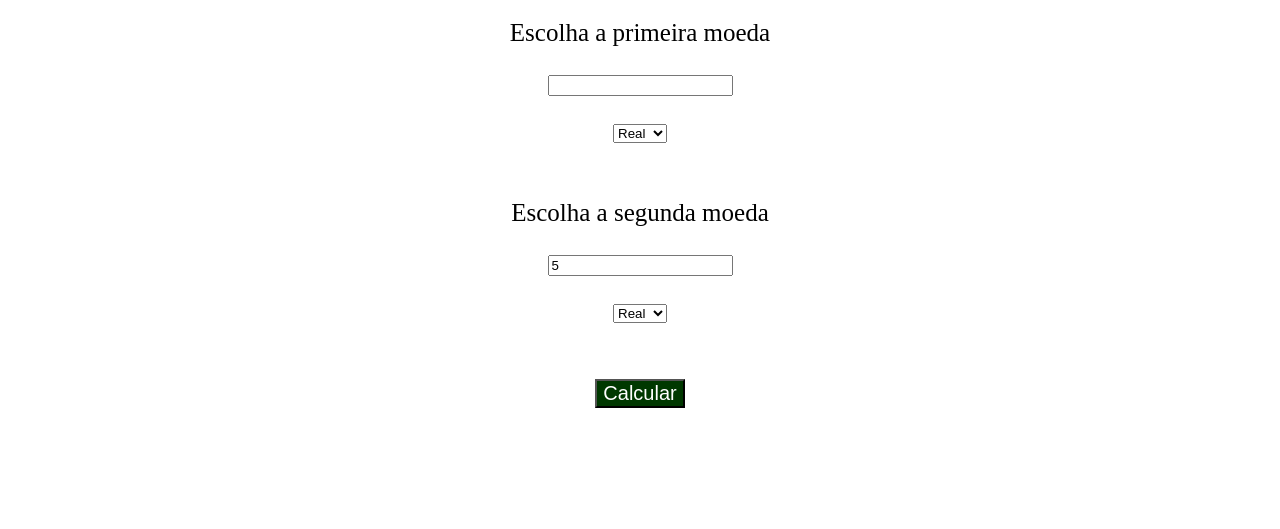
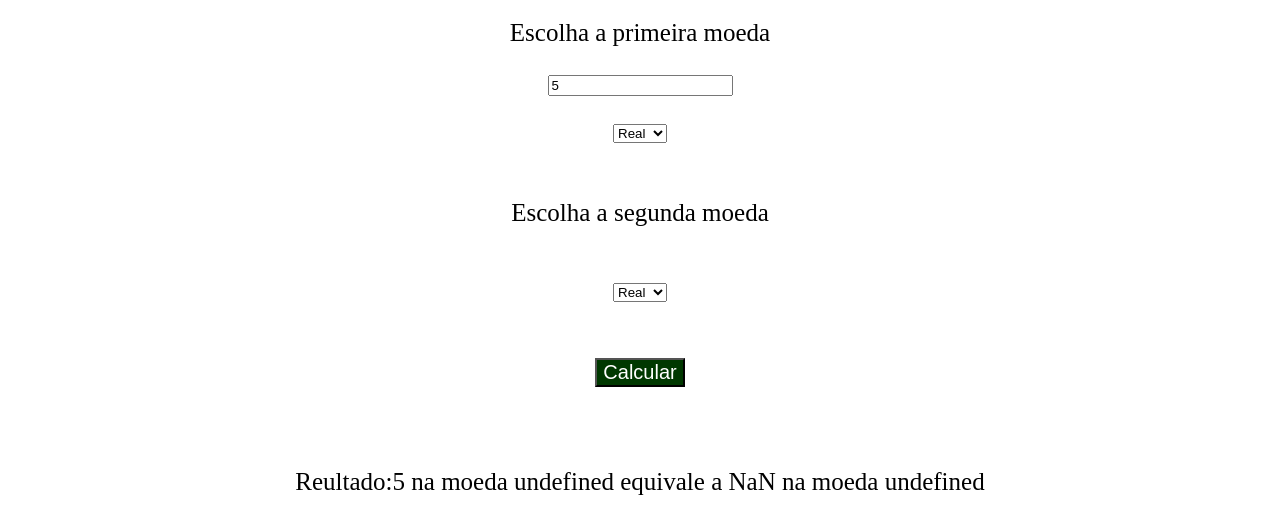
Before and after one commit to FelipeValeriano21/Convertor_moedas, a plain HTML site: page index.html in a window 1280 px wide. Both pictures are taken after typing "5" into the empty fields and a click on the button "Calcular". Shown: the part 61-590 px from the top of the page. Drawn offline with Linux system fonts and the light colour scheme.

Commit message:
Add files via upload

```diff
--- a/conversor.js
+++ b/conversor.js
@@ -1,5 +1,5 @@
 var moedas = ['Real', 'Dolar', 'Euro', 'Libra'];
-var valordolar = [0.19,1,1.11,0.97];
+var valordolar = [0.19,1,0.97,1.12];
 let tipo_moeda1;
 let tipo_moeda2;
 let cont1;
@@ -38,7 +38,6 @@ function identifica_primeira(){
      cont1 = i;
      console.log(cont1);
 
-     calcular();
     }
 
 
@@ -84,13 +83,14 @@ function calcular(){
 let valor2;
 
 
-aux = quant1/valordolar[cont1];
+aux = quant1*valordolar[cont1];
 
 valor2 = aux/valordolar[cont2];
 
 console.log(valor2);
+console.log(quant1);
 
-document.getElementById('quant2').innerText = valor2;
+document.getElementById('resultado').innerText = "Reultado:" + quant1 + " na moeda " + moedas[cont1]  + " equivale a " + valor2 + " na moeda " + moedas[cont2] ;
 
 
 }
--- a/index.html
+++ b/index.html
@@ -39,7 +39,6 @@
 
         <label>Escolha a segunda moeda</label>
         <br>
-        <input type="number" id = "quant2">
         <br>
         <select id = "seccoins" onchange="identifica_segunda()">
             <option value="Real" selected>Real</option>
@@ -50,7 +49,9 @@
           <br>
           <br>
     <button id = "calcula" onclick="calcular()">Calcular</button>
-
+    <br>
+    <br>
+    <p id = "resultado">Resultado</p>
     </div>
 
 
```
